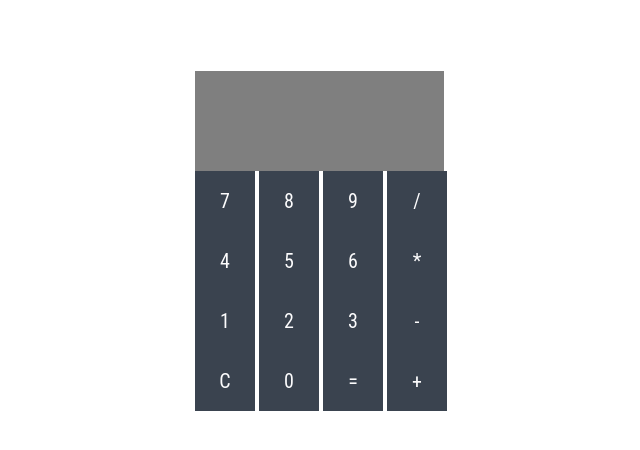
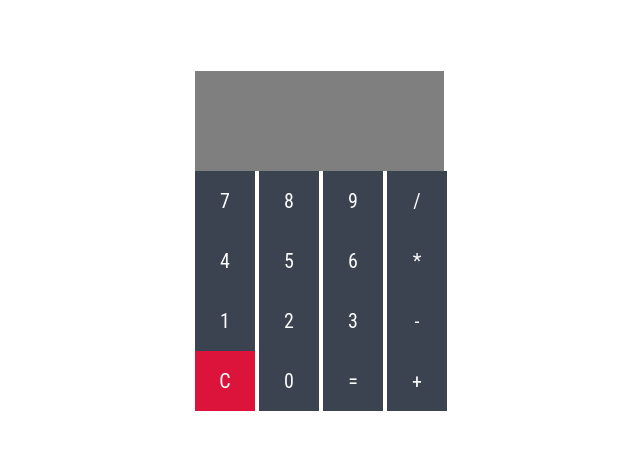
Before and after one commit to philipheferreira/calculadora-javascript, a plain HTML site: page index.html in a window 1280 px wide. Shown: the whole page, without its empty margins (310-950 px from the left). Drawn offline with Linux system fonts and the light colour scheme.

Commit message:
atualizar botão C, com a cor vermelha para identificar mais facialmente

```diff
--- a/index.html
+++ b/index.html
@@ -32,7 +32,7 @@
 				<input type="button" value="-" class="botaoBorda" onclick="botao(value)">
 			</div>
 			<div id="quarta">
-				<input type="button" value="C" class="botaoBorda" onclick="reset()">
+				<input type="button" value="C" class="botaoBorda" id="red" onclick="reset()">
 				<input type="button" value="0" class="botaoBorda" onclick="botao(value)">
 				<input type="button" value="=" class="botaoBorda" onclick="calcula()">
 				<input type="button" value="+" class="botaoBorda" onclick="botao(value)">
--- a/style.css
+++ b/style.css
@@ -14,6 +14,7 @@ form{
   box-shadow: 0 4px 8px 0 rgba(0, 0, 0, 0.5), 0 6px 20px 0 rgba(0, 0, 0, 0.5);
   -moz-box-shadow: 0 4px 8px 0 rgba(0, 0, 0, 0.5), 0 6px 20px 0 rgba(0, 0, 0, 0.5);
   -webkit-box-shadow: 0 4px 8px 0 rgba(0, 0, 0, 0.5), 0 6px 20px 0 rgba(0, 0, 0, 0.5);
+  border-collapse: collapse;
 }
 
 #tela{
@@ -57,3 +58,7 @@ form{
 .botaoBorda:active{
   transform: scale(1);
 }
+
+#red{
+background-color: crimson;
+}
```
